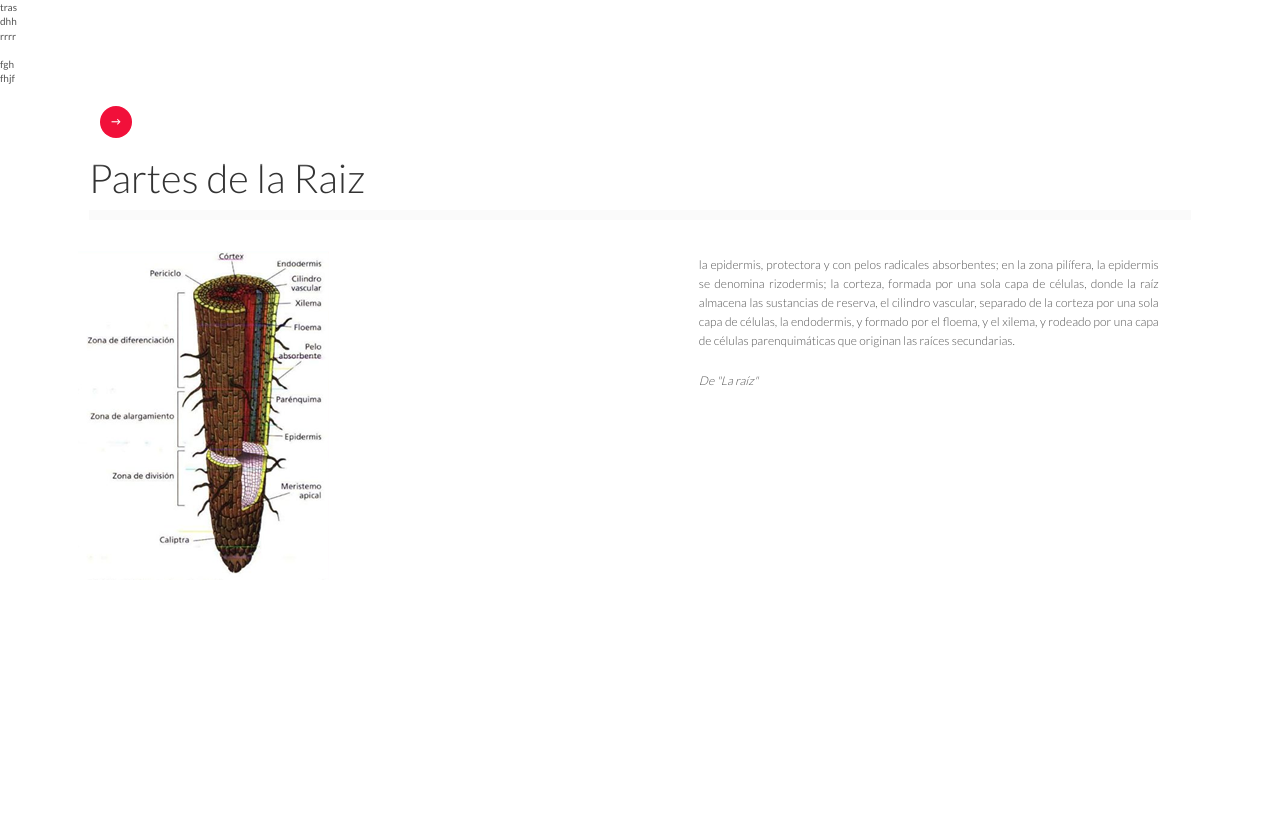
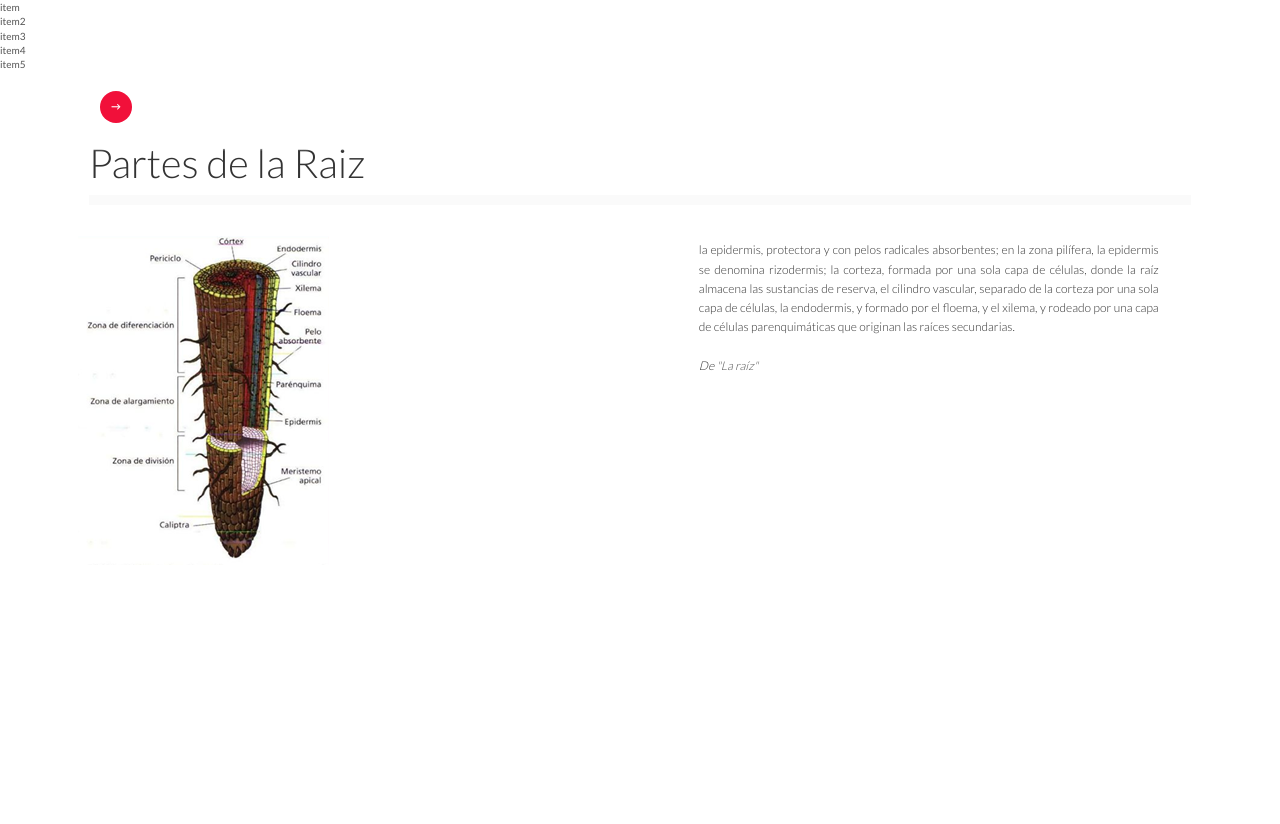
Before and after one commit to beespitia/paginasantiago, a plain HTML site: page index.html in a window 1280 px wide. Drawn offline with nearby package versions, Linux system fonts and the light colour scheme; files whose address does not match are found by name.

Commit message:
cambio 4

```diff
--- a/index.html
+++ b/index.html
@@ -15,24 +15,21 @@
 		<link rel="stylesheet" type="text/css" href="css/custom.css" />
 		<script src="js/modernizr.custom.79639.js"></script>
 
-
-
 	</head>
 	<body>
+		<a href="#item1" >item</a><br>
+		<a href="#item2" >item2</a><br>
+		<a href="#item3" ">item3</a><br>
+		<a href="#item4" ">item4</a><br>
+		<a href="#item5" ">item5</a>
 
-		<a href="#item1">tras</a><br>
-		<a href="#item2">dhh</a><br>
-		<a href="#item3" style="display: block;">rrrr</a><br>
-		<a href="#item4">fgh</a><br>
-		<a href="#item5">fhjf</a>
-
-		<a id="Transporte de Sustancias en las Plantas"><div id="container" class="container">
+		<div id="container" class="container">
 			<div class="bb-custom-wrapper">
 				<div id="bb-bookblock" class="bb-bookblock">
 					<div class="bb-item" id="item1" name="item1" style="display: block;">
 						<div class="content">
 							<div class="scroller">
-								<h2>Transporte de Sustancias en las Plantas</h2>
+								<h2>Transporte de Sustancias en las Plantas</h2><a name="Transporte de Sustancias en las Plantas"></a>
 								<div class="row">
 									<div class="col-md-6">
 										<image src="C:\Users\boris espitia\Desktop\paginasantiago\imagenes\tsp4.png" class="img-responsive">
@@ -46,12 +43,11 @@
 								</div>
 							</div>
 						</div>
-					</div></a>
-					<a id="La Absorción">
+					</div>
 					<div class="bb-item" id="item2" name="item2" style="display: block;">
 						<div class="content">
 							<div class="scroller">
-								<h2>La Absorción</h2>
+								<h2>La Absorción</h2><a name="La Absorción"></a>
 								<div class="row">
 									<div class="col-md-6">
 										<image src="C:\Users\boris espitia\Desktop\paginasantiago\imagenes\absor.png" class="img-responsive">
@@ -60,17 +56,16 @@
 										<p>El agua puede ser absorbida prácticamente a través de cualquier superficie vegetal, pero en el caso de las plantas terrestres la casi totalidad del agua es absorbida a través de las raíces y solo una pequeña porción mediante los órganos aéreos. El agua es absorbida fundamentalmente por los pelos radicales y otras zonas de la raíz, y después su transporte hacia la parte aérea debe realizarse por los tejidos del xilema.</p>
 										<p><em>De <a href="https://www.ecured.cu/Absorción_y_transporte_de_agua_(Plantas)" target="_blank">"Absorción y transporte de agua (Plantas)"</a> </em></p>
 										<!--img src="QR/pg2.bmp" class="ima"-->
-
+										<a href="y">dos</a>
 									</div>
 								</div>
 							</div>
 						</div>
-					</div></a>
-					<a id="La Transpiración">
+					</div>
 					<div class="bb-item" id="item3" name="item3" style="display: block;">
 						<div class="content">
 							<div class="scroller">
-								<h2>La Transpiración</h2>
+								<h2>La Transpiración</h2><a name="La Transpiración"></a>
 								<div class="row">
 									<div class="col-md-6">
 										<image src="C:\Users\boris espitia\Desktop\paginasantiago\imagenes\trans.png" class="img-responsive">
@@ -84,11 +79,11 @@
 								</div>
 							</div>
 						</div>
-					</div></a><a id="El Intercambio Gaseoso">
+					</div>
 					<div class="bb-item" id="item4" name="item4" style="display: block;">
 						<div class="content">
 							<div class="scroller">
-								<h2>El Intercambio Gaseoso</h2>
+								<h2>El Intercambio Gaseoso</h2><a name="El Intercambio Gaseoso"></a>
 								<div class="row">
 									<div class="col-md-6">
 										<image src="C:\Users\boris espitia\Desktop\paginasantiago\imagenes\inter.png" class="img-responsive">
@@ -105,11 +100,11 @@ Durante el día, la planta realiza tanto la respiración celular como la fotosí
 								</div>
 							</div>
 						</div>
-					</div></a><a id="Partes de la Raiz">
+					</div>
 					<div class="bb-item" id="item5" name="item5" style="display: block;">
 						<div class="content">
 							<div class="scroller">
-								<h2>Partes de la Raiz</h2>
+								<h2>Partes de la Raiz</h2><a name="Partes de la Raiz"></a>
 								<div class="row">
 									<div class="col-md-6">
 										<image src="C:\Users\boris espitia\Desktop\paginasantiago\imagenes\raiz3.png" class="img-responsive">
@@ -125,7 +120,7 @@ Durante el día, la planta realiza tanto la respiración celular como la fotosí
 							</div>
 						</div>
 					</div>
-				</div></a>
+				</div>
 				<nav>
 					<span id="bb-nav-prev">&larr;</span>
 					<span id="bb-nav-next">&rarr;</span>
```
